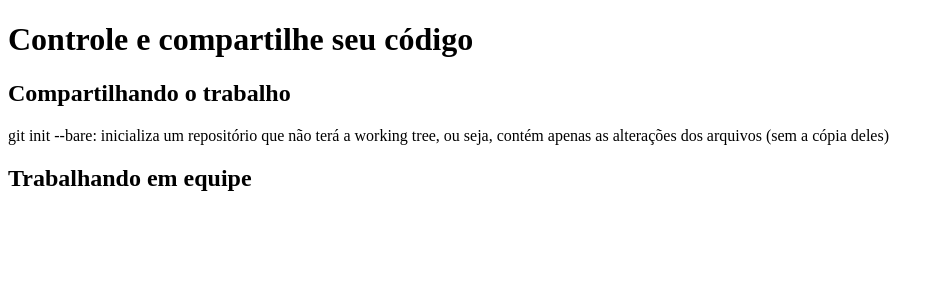
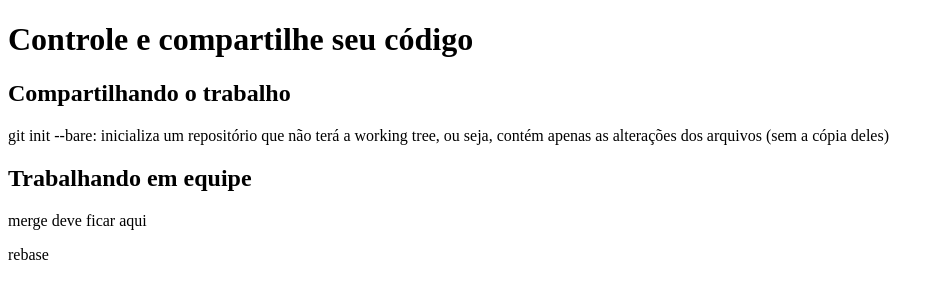
Before and after one commit to Lucasjbs/aluraGitControl, a plain HTML site: page index.html in a window 1280 px wide. Shown: the whole page, without its empty margins (0-944 px from the left). Drawn offline with Linux system fonts and the light colour scheme.

Commit message:
segunda secao topicos

```diff
--- a/index.html
+++ b/index.html
@@ -16,6 +16,10 @@
     <section>
         <h2>Trabalhando em equipe</h2>
 
+        <p>merge deve ficar aqui</p>
+
+        <p>rebase</p>
+
 
     </section>
 
```
